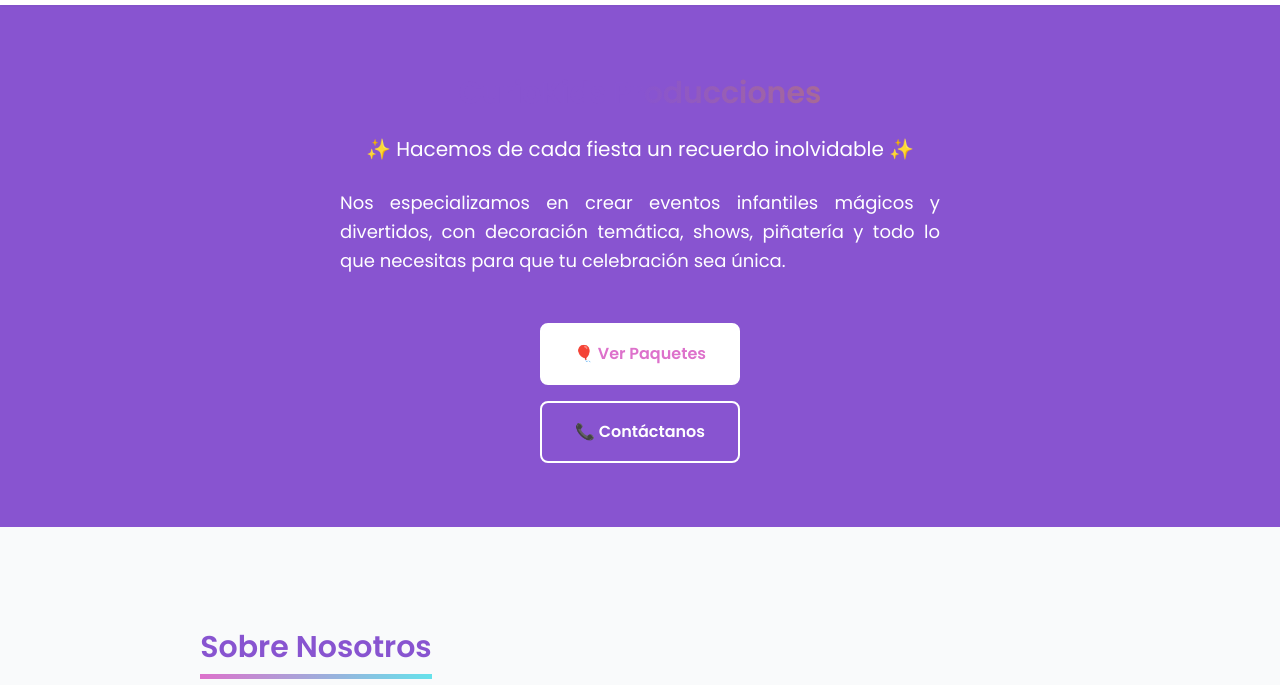
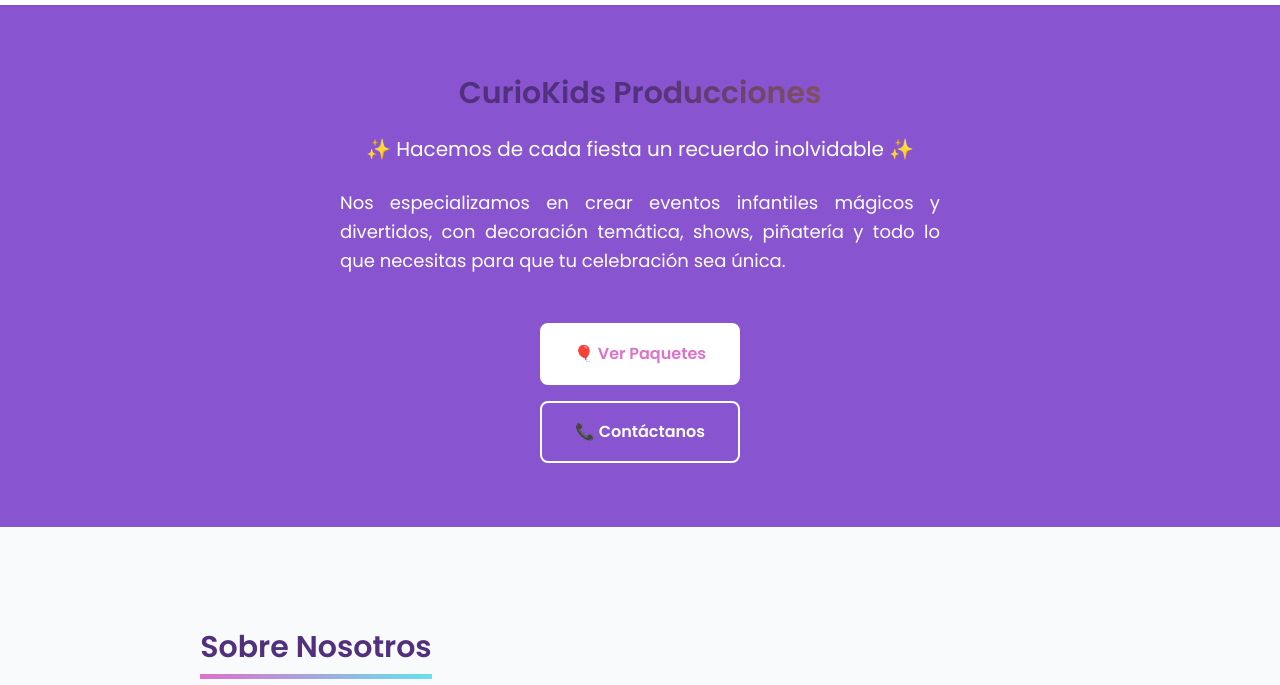
Before and after one commit to BetsyMallma/pagina-curiokits, a plain HTML site: page index.html in a window 1280 px wide. Shown: the part 115-800 px from the top of the page. Drawn offline with Linux system fonts and the light colour scheme.

Commit message:
Pagina Final completada

```diff
--- a/estilos.css
+++ b/estilos.css
@@ -11,7 +11,7 @@
   --color-secondary-dark: #6fdee2;
   --color-accent: #f59e0b;
 
-  --color-terceary: #8854d0;
+  --color-terceary: #51317e;
   --color-gray-800: #8854d0;
     --color-gray-900: #8854d0;
   /* COLORES NEUTROS */
```
